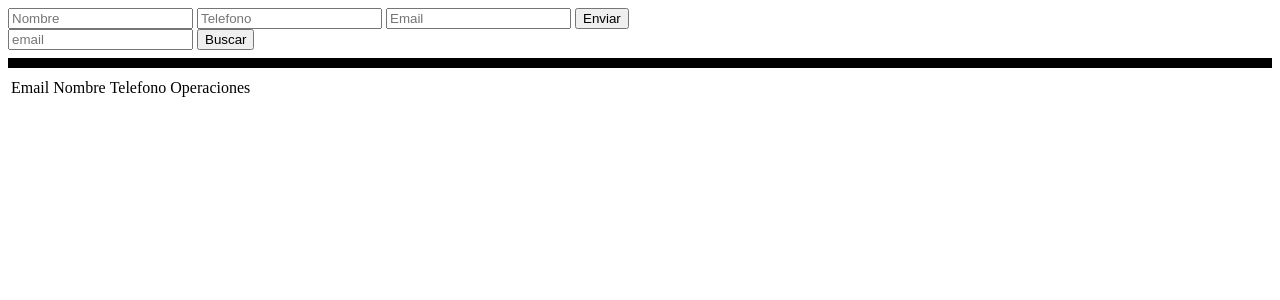
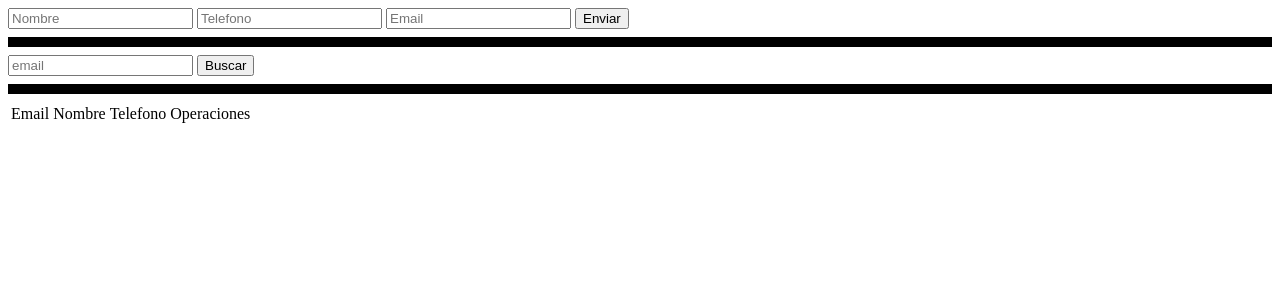
Before and after one commit to PatricioVargasR/Flask, a Flask app: template templates/index.html in a window 1280 px wide. Shown: the top 300 px of the page. Run offline with Flask 3, Linux system fonts and the light colour scheme; the template is opened without the code that fills it, so the values that code supplies are empty.

Commit message:
UPDATE INDEX.HTML

```diff
--- a/templates/index.html
+++ b/templates/index.html
@@ -28,10 +28,7 @@
             Enviar
         </button>
     </form>
-
-
-
-
+    <hr size="10" color="black">
     <form method="post" action="{{ url_for('buscarContacto') }}">
         <input type="text" name="email" id="email "placeholder="email">
         <input type="submit" value="Buscar" class="boton">
```
